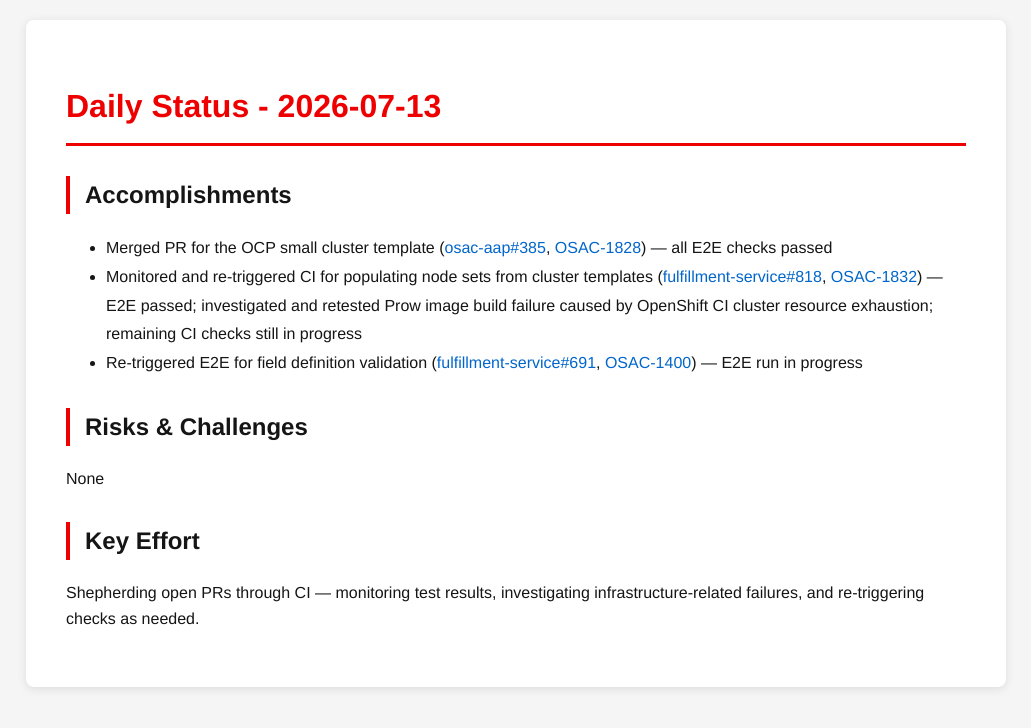
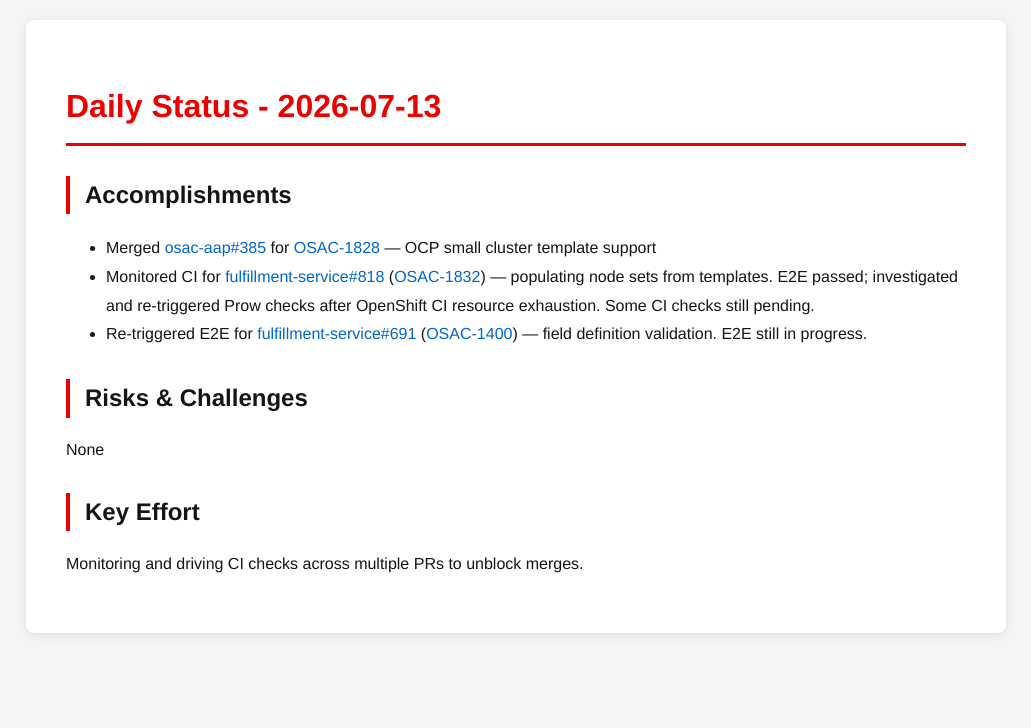
Before and after one commit to tzvatot/daily-status, a Jekyll site: the page built from 2026-07-13.md, in a window 1280 px wide. Shown: the top 728 px of the page, without its empty margins (124-1155 px from the left). Built offline with Jekyll 4.4.1, drawn with Linux system fonts in a browser that asks for light colours.

Commit message:
Daily status update - 2026-07-13

```diff
--- a/2026-07-13.md
+++ b/2026-07-13.md
@@ -7,12 +7,12 @@ date: 2026-07-13
 # Daily Status - 2026-07-13
 
 ## Accomplishments
-- Merged PR for the OCP small cluster template ([osac-aap#385](https://github.com/osac-project/osac-aap/pull/385), [OSAC-1828](https://redhat.atlassian.net/browse/OSAC-1828)) — all E2E checks passed
-- Monitored and re-triggered CI for populating node sets from cluster templates ([fulfillment-service#818](https://github.com/osac-project/fulfillment-service/pull/818), [OSAC-1832](https://redhat.atlassian.net/browse/OSAC-1832)) — E2E passed; investigated and retested Prow image build failure caused by OpenShift CI cluster resource exhaustion; remaining CI checks still in progress
-- Re-triggered E2E for field definition validation ([fulfillment-service#691](https://github.com/osac-project/fulfillment-service/pull/691), [OSAC-1400](https://redhat.atlassian.net/browse/OSAC-1400)) — E2E run in progress
+- Merged [osac-aap#385](https://github.com/osac-project/osac-aap/pull/385) for [OSAC-1828](https://redhat.atlassian.net/browse/OSAC-1828) — OCP small cluster template support
+- Monitored CI for [fulfillment-service#818](https://github.com/osac-project/fulfillment-service/pull/818) ([OSAC-1832](https://redhat.atlassian.net/browse/OSAC-1832)) — populating node sets from templates. E2E passed; investigated and re-triggered Prow checks after OpenShift CI resource exhaustion. Some CI checks still pending.
+- Re-triggered E2E for [fulfillment-service#691](https://github.com/osac-project/fulfillment-service/pull/691) ([OSAC-1400](https://redhat.atlassian.net/browse/OSAC-1400)) — field definition validation. E2E still in progress.
 
 ## Risks & Challenges
 None
 
 ## Key Effort
-Shepherding open PRs through CI — monitoring test results, investigating infrastructure-related failures, and re-triggering checks as needed.
+Monitoring and driving CI checks across multiple PRs to unblock merges.
```
